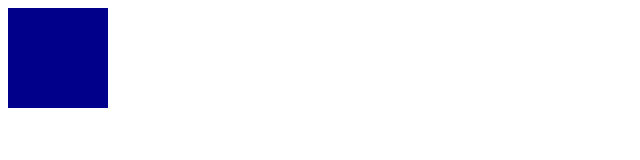
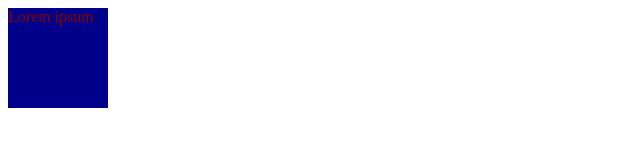
Before and after one commit to beatarevay/css, a plain HTML site: page colors.html in a window 1280 px wide. Shown: the full height of the page, 0-640 px from the left. Drawn offline with Linux system fonts and the light colour scheme.

Commit message:
fix css reference

```diff
--- a/colors.css
+++ b/colors.css
@@ -3,4 +3,5 @@
     width: 100px;
     height: 100px;
     background-color: darkblue;
+    color: darkred;
 }
--- a/colors.html
+++ b/colors.html
@@ -5,9 +5,9 @@
     <meta http-equiv="X-UA-Compatible" content="IE=edge">
     <meta name="viewport" content="width=device-width, initial-scale=1.0">
     <title>Document</title>
-    <link rel="stylesheet" href="css/colors.css">
+    <link rel="stylesheet" href="colors.css">
 </head>
 <body>
-    <div id="colorDiv"></div>
+    <div id="colorDiv">Lorem ipsum</div>
 </body>
 </html>
```
